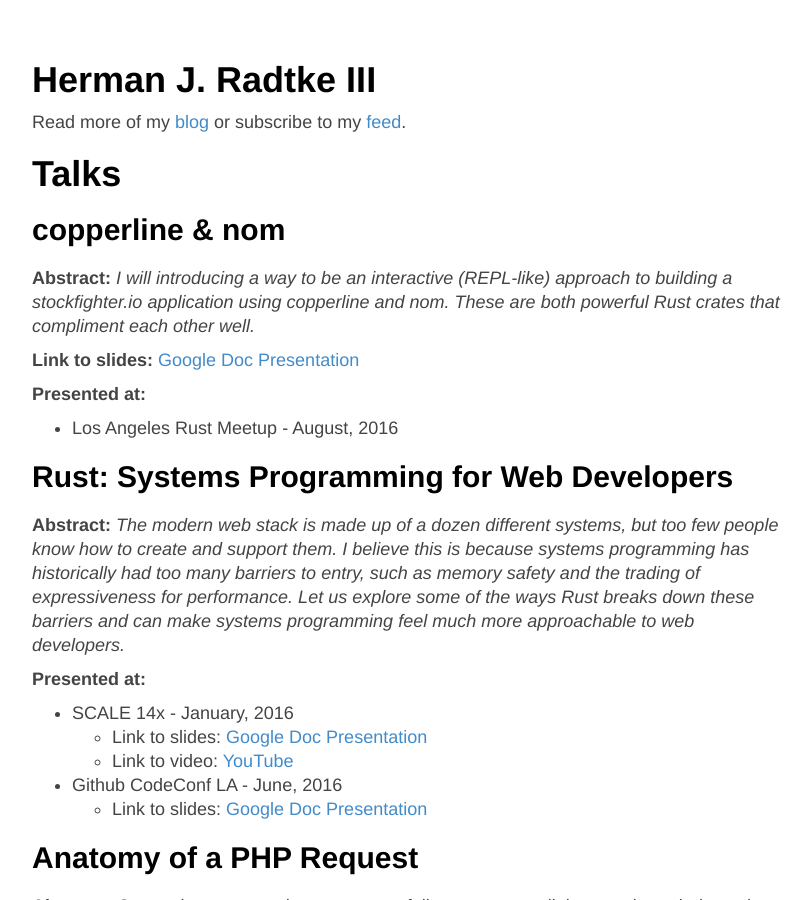
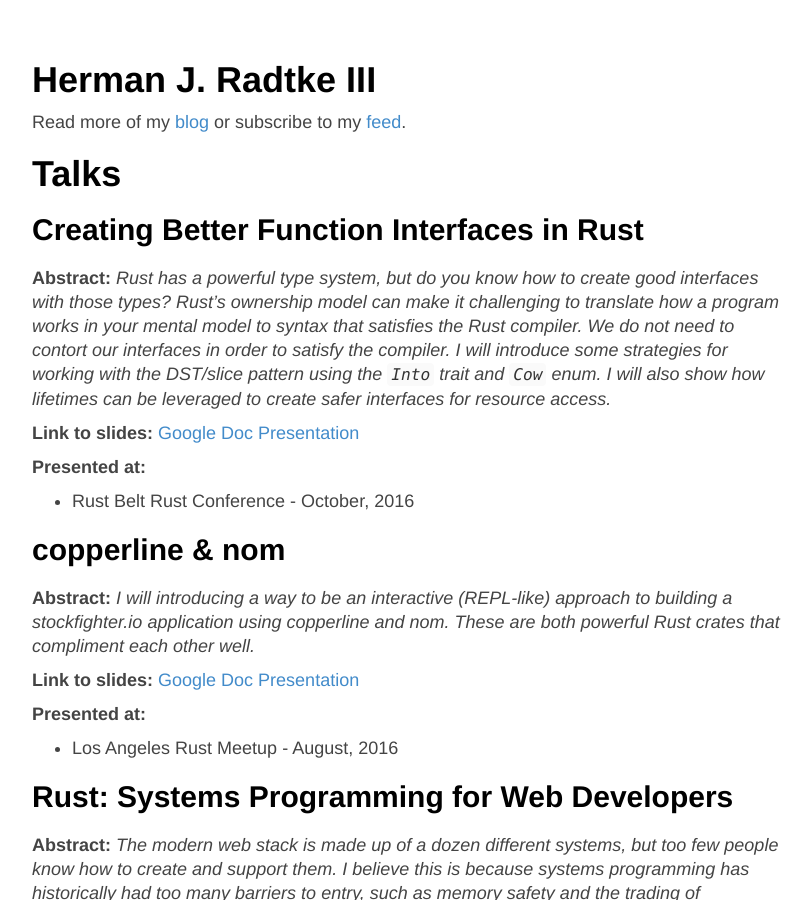
Before and after one commit to hjr3/hjr3.github.io, a Jekyll site: the page built from talks.md, in a window 1280 px wide and 900 px high. Shown: the whole window, without its empty margins (233-1045 px from the left). Built offline with Jekyll 4.4.1, drawn with Linux system fonts in a browser that asks for light colours.

Commit message:
Slides for Creating Better Interfaces in Rust presentation

```diff
--- a/talks.md
+++ b/talks.md
@@ -6,6 +6,16 @@ title: Talks
 {% include header.html %}
 
 # {{ page.title }}
+
+## Creating Better Function Interfaces in Rust
+
+**Abstract:** _Rust has a powerful type system, but do you know how to create good interfaces with those types? Rust's ownership model can make it challenging to translate how a program works in your mental model to syntax that satisfies the Rust compiler. We do not need to contort our interfaces in order to satisfy the compiler. I will introduce some strategies for working with the DST/slice pattern using the `Into` trait and `Cow` enum. I will also show how lifetimes can be leveraged to create safer interfaces for resource access._
+
+**Link to slides:** [Google Doc Presentation](https://docs.google.com/presentation/d/1kH5xXvHj9CU1_OfYXM4oaeo3VVzAyhUlcW9LNirCQwI/edit?usp=sharing)
+
+**Presented at:**
+
+   * Rust Belt Rust Conference - October, 2016
 
 ## copperline & nom
 
```
